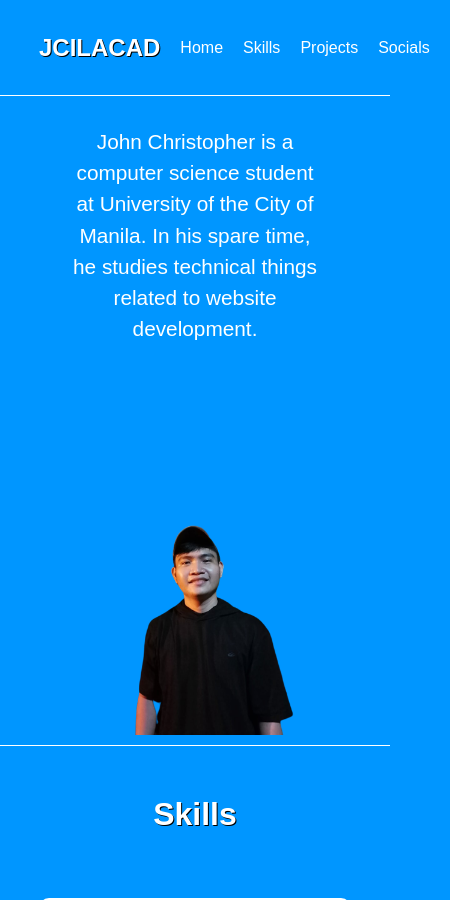
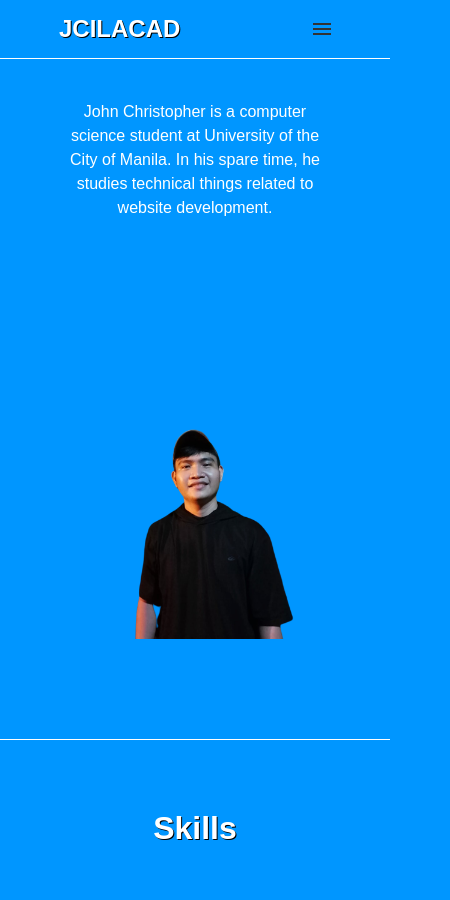
Before and after one commit to jcilacad/flexbox-exercise, a plain HTML site: page index.html in a window 390 px wide. Shown: the top 900 px of the page, 450 px wide, since content can reach past the window. Drawn offline with Linux system fonts and the light colour scheme.

Commit message:
[UPDATE] navbar to have burger menu

```diff
--- a/index.html
+++ b/index.html
@@ -9,25 +9,24 @@
     <title>Practice Flexbox</title>
   </head>
   <body>
-    <nav class="navbar" id="home">
+    <nav class="navbar">
       <div class="container">
-        <div class="logo"><h1>JCILACAD</h1></div>
-        <div class="navigation">
-          <ul class="navigation-tab">
-            <li><a href="#home">Home</a></li>
-            <li><a href="#skills">Skills</a></li>
-            <li><a href="#projects">Projects</a></li>
-            <li><a href="#">Socials</a></li>
-            <li>
-              <a href="javascript:void(0);" class="icon" onclick="myFunction()">
-                <i class="fa fa-bars"></i>
-              </a>
-            </li>
-          </ul>
-        </div>
+        <!-- <div class="logo-section"> -->
+        <h1 class="logo section-heading">JCILACAD</h1>
+        <!-- </div> -->
+        <input class="menu-btn" type="checkbox" id="menu-btn" />
+        <label class="menu-icon" for="menu-btn"
+          ><span class="navicon"></span
+        ></label>
+        <ul class="menu">
+          <li><a href="#home">Home</a></li>
+          <li><a href="#skills">Skills</a></li>
+          <li><a href="#projects">Projects</a></li>
+          <li><a href="#contacts">Contacts</a></li>
+        </ul>
       </div>
     </nav>
-    <header class="header">
+    <header class="header" id="home">
       <div class="container">
         <div>
           <h3>
--- a/style.css
+++ b/style.css
@@ -18,7 +18,7 @@ body {
 .section-heading {
   text-align: center;
   color: #fff;
-  padding: 30px 0;
+  padding: 50px 0;
   font-size: 2rem;
   text-shadow: 1px 1px #000;
 }
@@ -30,37 +30,130 @@ body {
 /** Navbar Section */
 
 .navbar {
+  background-color: #0096ff;
+  border-bottom: #fff 1px solid;
+  position: fixed;
+  width: 100%;
+  z-index: 3;
+}
+
+.navbar ul {
+  list-style: none;
+  overflow: hidden;
+}
+
+.navbar li a {
   color: #fff;
-  height: 6rem;
-  border-bottom: #fff 1px solid;
+  display: block;
+  padding: 20px 20px;
+  border-right: 1px solid #f4f4f4;
+  text-decoration: none;
+}
+
+.navbar li a:hover,
+.navbar .menu-btn:hover {
+  background-color: coral;
+}
+
+.navbar .logo {
+  display: block;
+  float: left;
+  font-size: 1.5em;
+  padding: 15px 20px;
+  text-decoration: none;
+}
+
+/* menu */
+
+.navbar .menu {
+  clear: both;
+  max-height: 0;
+  transition: max-height 0.2s ease-out;
+}
+
+/* menu icon */
+
+.navbar .menu-icon {
+  cursor: pointer;
+  display: inline-block;
+  float: right;
+  padding: 28px 20px;
+  position: relative;
+  user-select: none;
+}
+
+.navbar .menu-icon .navicon {
+  background: #333;
+  display: block;
+  height: 2px;
+  position: relative;
+  transition: background 0.2s ease-out;
+  width: 18px;
+}
+
+.navbar .menu-icon .navicon:before,
+.navbar .menu-icon .navicon:after {
+  background: #333;
+  content: '';
+  display: block;
+  height: 100%;
+  position: absolute;
+  transition: all 0.2s ease-out;
   width: 100%;
 }
 
-.logo h1 {
-  text-shadow: 1px 1px #000;
+.navbar .menu-icon .navicon:before {
+  top: 5px;
 }
 
-.navbar .container {
-  display: flex;
-  justify-content: space-between;
-  align-items: center;
+.navbar .menu-icon .navicon:after {
+  top: -5px;
 }
 
-.navigation-tab {
-  display: flex;
-  list-style: none;
+/* menu btn */
+
+.navbar .menu-btn {
+  display: none;
 }
 
-.navigation-tab li {
-  margin-left: 20px;
+.navbar .menu-btn:checked ~ .menu {
+  max-height: 240px;
 }
 
-.navigation-tab a {
-  text-decoration: none;
-  color: #fff;
+.navbar .menu-btn:checked ~ .menu-icon .navicon {
+  background: transparent;
 }
-.navigation-tab a:hover {
-  color: coral;
+
+.navbar .menu-btn:checked ~ .menu-icon .navicon:before {
+  transform: rotate(-45deg);
+}
+
+.navbar .menu-btn:checked ~ .menu-icon .navicon:after {
+  transform: rotate(45deg);
+}
+
+.navbar .menu-btn:checked ~ .menu-icon:not(.steps) .navicon:before,
+.navbar .menu-btn:checked ~ .menu-icon:not(.steps) .navicon:after {
+  top: 0;
+}
+
+/* 48em = 768px */
+
+@media (min-width: 48em) {
+  .navbar li {
+    float: left;
+  }
+  .navbar li a {
+    padding: 20px 30px;
+  }
+  .navbar .menu {
+    clear: none;
+    float: right;
+    max-height: none;
+  }
+  .navbar .menu-icon {
+    display: none;
+  }
 }
 
 /** End of Navbar Section */
@@ -70,7 +163,7 @@ body {
 .header {
   width: 100%;
   border-bottom: #fff 1px solid;
-  height: 650px;
+  height: 740px;
 }
 
 .header img {
@@ -218,7 +311,7 @@ body {
   }
 
   .header h3 {
-    padding: 30px 30px 0;
+    padding: 100px 30px 0;
     text-align: center;
   }
 
@@ -252,5 +345,10 @@ body {
   .header img {
     width: 300px;
     height: 300px;
+    margin-bottom: 100px;
+  }
+
+  .header h3 {
+    font-size: 1rem;
   }
 }
```
